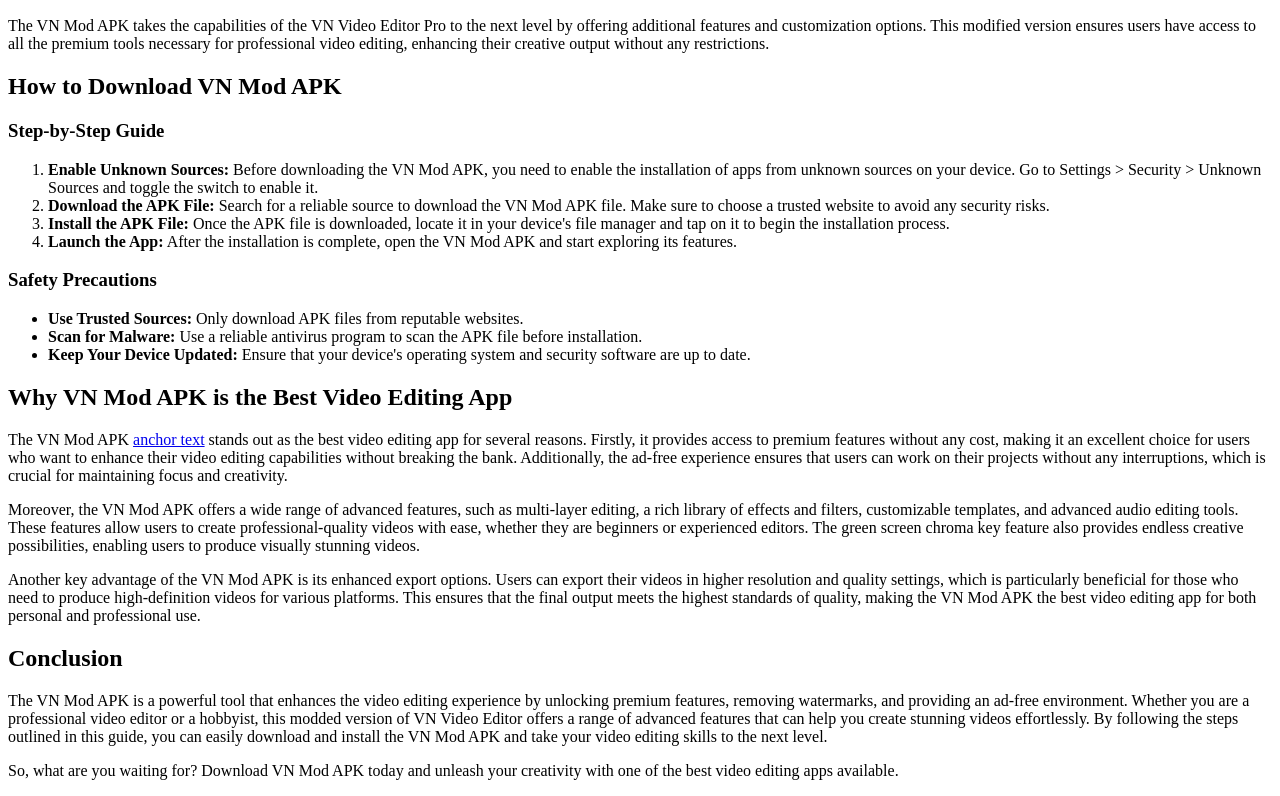
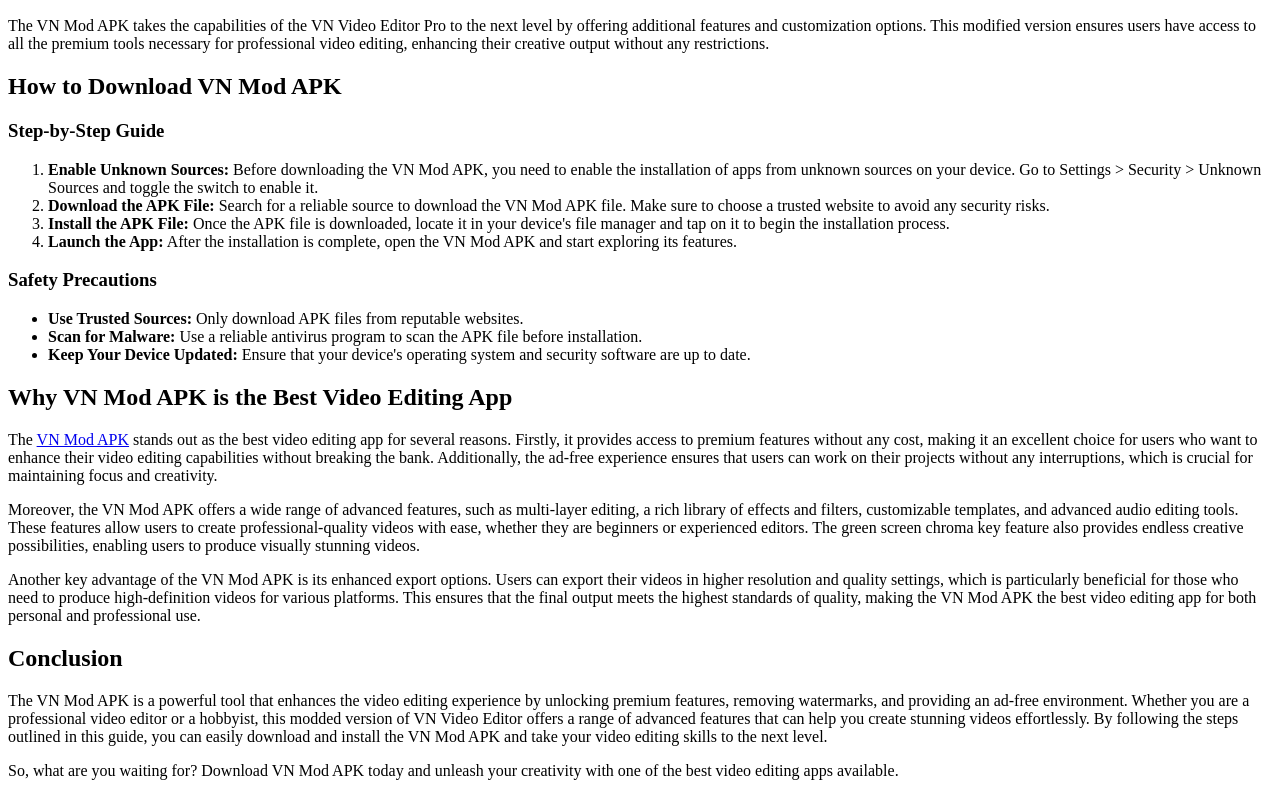
Before and after one commit to stalk11/vnnapk, a plain HTML site: page index.html in a window 1280 px wide. Shown: the part 1402-2198 px from the top of the page. Drawn offline with Linux system fonts and the light colour scheme.

Commit message:
Add files via upload

```diff
--- a/index.html
+++ b/index.html
@@ -65,7 +65,7 @@
     </ul>
 
     <h2>Why VN Mod APK is the Best Video Editing App</h2>
-    <p>The VN Mod APK  <a href="https://vnnapk.com/">anchor text</a> stands out as the best video editing app for several reasons. Firstly, it provides access to premium features without any cost, making it an excellent choice for users who want to enhance their video editing capabilities without breaking the bank. Additionally, the ad-free experience ensures that users can work on their projects without any interruptions, which is crucial for maintaining focus and creativity.</p>
+    <p>The  <a href="https://vnnapk.com/"> VN Mod APK</a> stands out as the best video editing app for several reasons. Firstly, it provides access to premium features without any cost, making it an excellent choice for users who want to enhance their video editing capabilities without breaking the bank. Additionally, the ad-free experience ensures that users can work on their projects without any interruptions, which is crucial for maintaining focus and creativity.</p>
     <p>Moreover, the VN Mod APK offers a wide range of advanced features, such as multi-layer editing, a rich library of effects and filters, customizable templates, and advanced audio editing tools. These features allow users to create professional-quality videos with ease, whether they are beginners or experienced editors. The green screen chroma key feature also provides endless creative possibilities, enabling users to produce visually stunning videos.</p>
     <p>Another key advantage of the VN Mod APK is its enhanced export options. Users can export their videos in higher resolution and quality settings, which is particularly beneficial for those who need to produce high-definition videos for various platforms. This ensures that the final output meets the highest standards of quality, making the VN Mod APK the best video editing app for both personal and professional use.</p>
 
```
